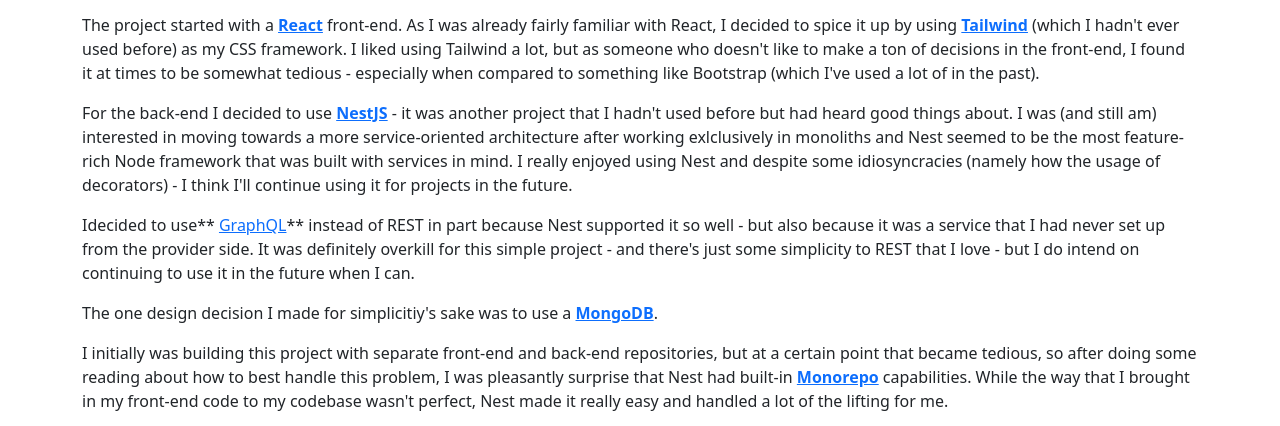
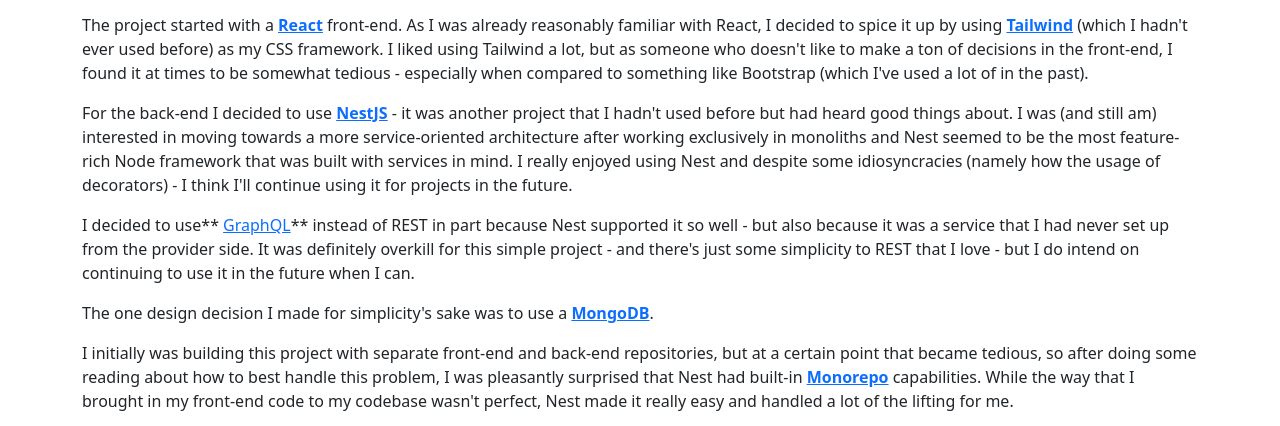
Before and after one commit to Hunter-Software-Development/huntersoftware.dev, a Gatsby site: page /blog/building-a-dead-mans-switch/ in a window 1280 px wide. Shown: the part 252-678 px from the top of the page. Built offline with nearby package versions, Linux system fonts and the light colour scheme; Gatsby itself is replaced by a stand-in of ours; some packages are replaced by stand-ins of ours.

Commit message:
Update Blog “building-a-dead-mans-switch/index” 🚼

```diff
--- a/src/content/blog/building-a-dead-mans-switch/index.md
+++ b/src/content/blog/building-a-dead-mans-switch/index.md
@@ -3,19 +3,17 @@
 date: 2022-11-08T03:35:52.640Z
 description: Building a Dead Man's Switch
 ---
-I built the prototype for Dead Man's Switch  over several off-and-on months using a smorgasbord of technologies that I wanted to learn or improve in.
+I built the prototype for Dead Man's Switch over several off-and-on months using a smorgasbord of technologies that I wanted to learn or improve in.
 
-The project started with a **[React](https://reactjs.org/)** front-end.  As I was already fairly familiar with React, I decided to spice it up by using **[Tailwind](https://tailwindcss.com/)** (which I hadn't ever used before) as my CSS framework.  I liked using Tailwind a lot, but as someone who doesn't like to make a ton of decisions in the front-end, I found it at times to be somewhat tedious - especially when compared to something like Bootstrap (which I've used a lot of in the past).
+The project started with a **[React](https://reactjs.org/)** front-end.  As I was already reasonably familiar with React, I decided to spice it up by using **[Tailwind](https://tailwindcss.com/)** (which I hadn't ever used before) as my CSS framework.  I liked using Tailwind a lot, but as someone who doesn't like to make a ton of decisions in the front-end, I found it at times to be somewhat tedious - especially when compared to something like Bootstrap (which I've used a lot of in the past).
 
+For the back-end I decided to use **[NestJS](https://nestjs.com/)** - it was another project that I hadn't used before but had heard good things about.  I was (and still am) interested in moving towards a more service-oriented architecture after working exclusively in monoliths and Nest seemed to be the most feature-rich Node framework that was built with services in mind.  I really enjoyed using Nest and despite some idiosyncracies (namely how the usage of decorators) - I think I'll continue using it for projects in the future.
 
+I decided to use** [GraphQL](https://graphql.org/)** instead of REST in part because Nest supported it so well - but also because it was a service that I had never set up from the provider side.  It was definitely overkill for this simple project - and there's just some simplicity to REST that I love - but I do intend on continuing to use it in the future when I can.
 
-For the back-end I decided to use **[NestJS](https://nestjs.com/)** - it was another project that I hadn't used before but had heard good things about.  I was (and still am) interested in moving towards a more service-oriented architecture after working exlclusively in monoliths and Nest seemed to be the most feature-rich Node framework that was built with services in mind.  I really enjoyed using Nest and despite some idiosyncracies (namely how the usage of decorators) - I think I'll continue using it for projects in the future.
+The one design decision I made for simplicity's sake was to use a **[MongoDB](https://www.mongodb.com/)**.
 
-Idecided to use** [GraphQL](https://graphql.org/)** instead of REST in part because Nest supported it so well - but also because it was a service that I had never set up from the provider side.  It was definitely overkill for this simple project - and there's just some simplicity to REST that I love - but I do intend on continuing to use it in the future when I can.
-
-The one design decision I made for simplicitiy's sake was to use a **[MongoDB](https://www.mongodb.com/)**.
-
-I initially was building this project with separate front-end and back-end repositories, but at a certain point that became tedious, so after doing some reading about how to best handle this problem, I was pleasantly surprise that Nest had built-in **[Monorepo](https://docs.nestjs.com/cli/monorepo)** capabilities.  While the way that I brought in my front-end code to my codebase wasn't perfect, Nest made it really easy and handled a lot of the lifting for me.
+I initially was building this project with separate front-end and back-end repositories, but at a certain point that became tedious, so after doing some reading about how to best handle this problem, I was pleasantly surprised that Nest had built-in **[Monorepo](https://docs.nestjs.com/cli/monorepo)** capabilities.  While the way that I brought in my front-end code to my codebase wasn't perfect, Nest made it really easy and handled a lot of the lifting for me.
 
 Finally, I wanted to use this project to extend some of my dev-ops knowledge, so I used **[Docker](https://www.docker.com/)** to containerize the project and ultimately used **[Kubernetes](https://kubernetes.io/)** (with **[Helm](https://helm.sh/)**'s help) to orchestrate.  I ended up using **[Okteto](https://www.okteto.com/)** for PR builds (and because they have a free tier) and am super happy with their service.
 
```
